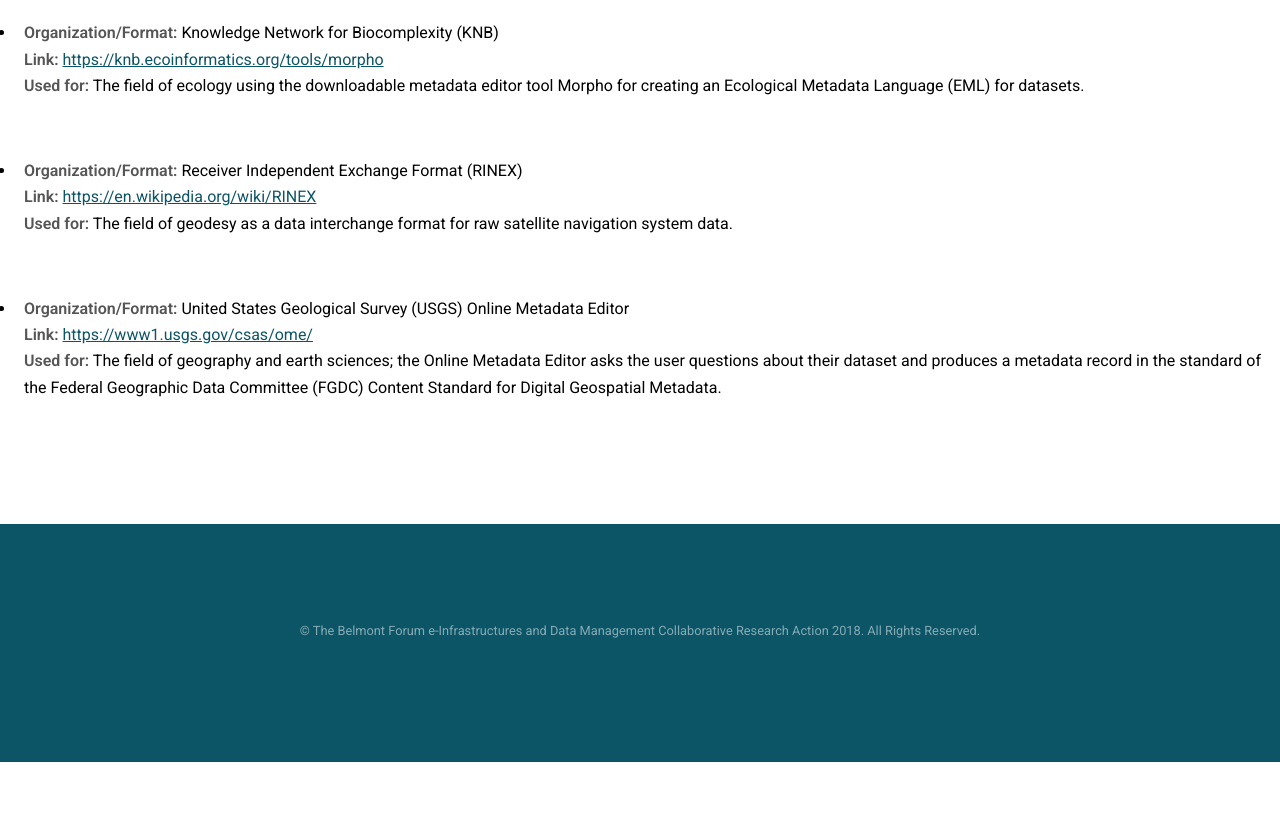
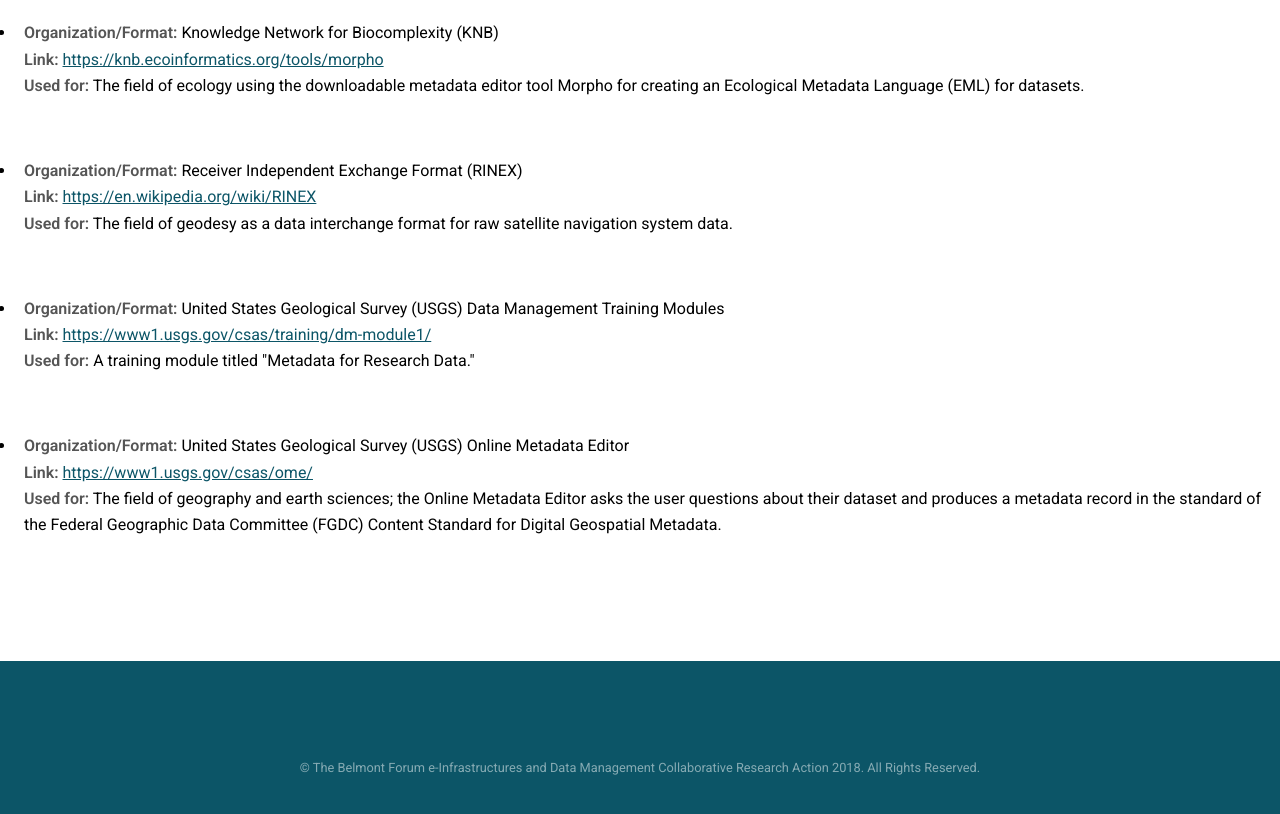
Before and after one commit to bfe-inf/toolkit, a Jekyll site: the page bp&s-metadata.html, which Jekyll copies as it is, in a window 1280 px wide and 900 px high, scrolled down 1350 px. Shown: the top 814 px of the window. Built offline with Jekyll 4.4.1, drawn with Linux system fonts in a browser that asks for light colours; before the commit the page ends 2112 px from its top, so only the background shows below that.

Commit message:
Update bp&s-metadata.html

```diff
--- a/bp&s-metadata.html
+++ b/bp&s-metadata.html
@@ -82,6 +82,11 @@
 		   				<strong>Used for:</strong> The field of geodesy as a data interchange format for raw satellite navigation system data.  </li><br/>
       					</ul>
 					<ul>
+	     					<li> <strong>Organization/Format:</strong> United States Geological Survey (USGS) Data Management Training Modules <br/>
+             	   				<strong>Link:</strong> <a href="https://www1.usgs.gov/csas/training/dm-module1/" target="_blank">https://www1.usgs.gov/csas/training/dm-module1/</a><br/>
+		   				<strong>Used for:</strong> A training module titled "Metadata for Research Data."</li><br/>
+      					</ul>
+					<ul>
 	     					<li> <strong>Organization/Format:</strong> United States Geological Survey (USGS) Online Metadata Editor <br/>
              	   				<strong>Link:</strong> <a href="https://www1.usgs.gov/csas/ome/" target="_blank">https://www1.usgs.gov/csas/ome/</a><br/>
 		   				<strong>Used for:</strong> The field of geography and earth sciences; the Online Metadata Editor asks the user questions about their dataset and produces a metadata record in the standard of the Federal Geographic Data Committee (FGDC) Content Standard for Digital Geospatial Metadata.</li><br/>
```
